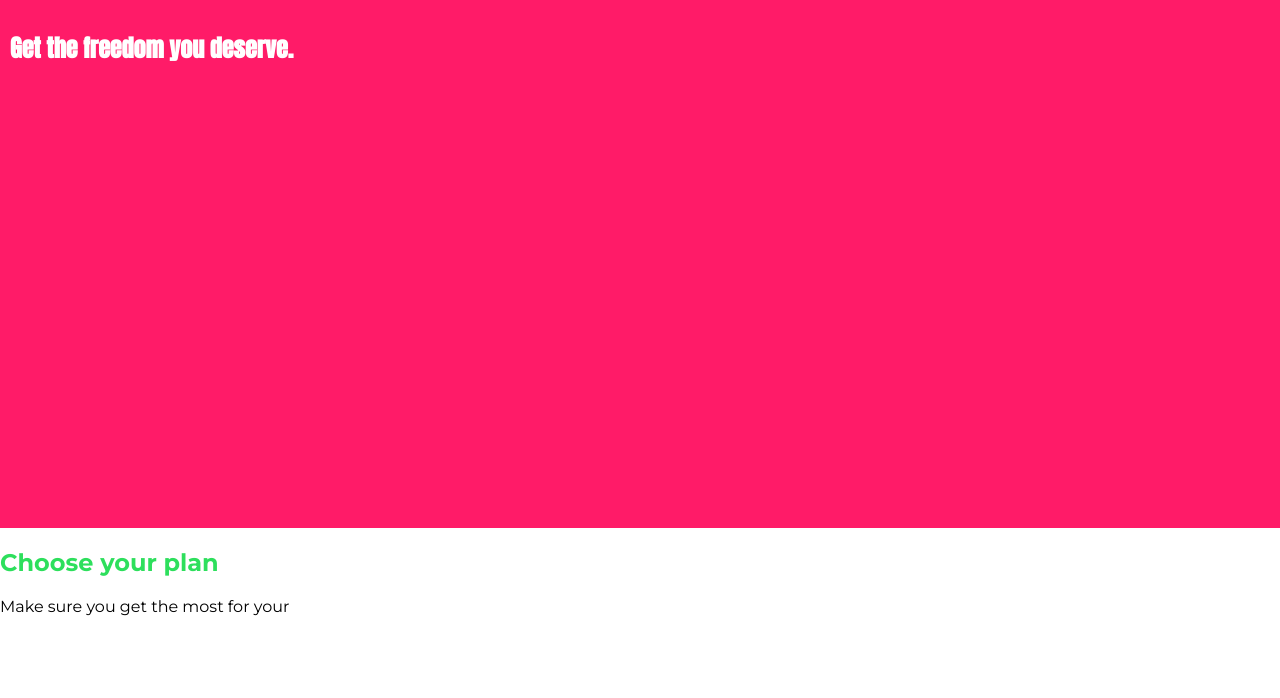
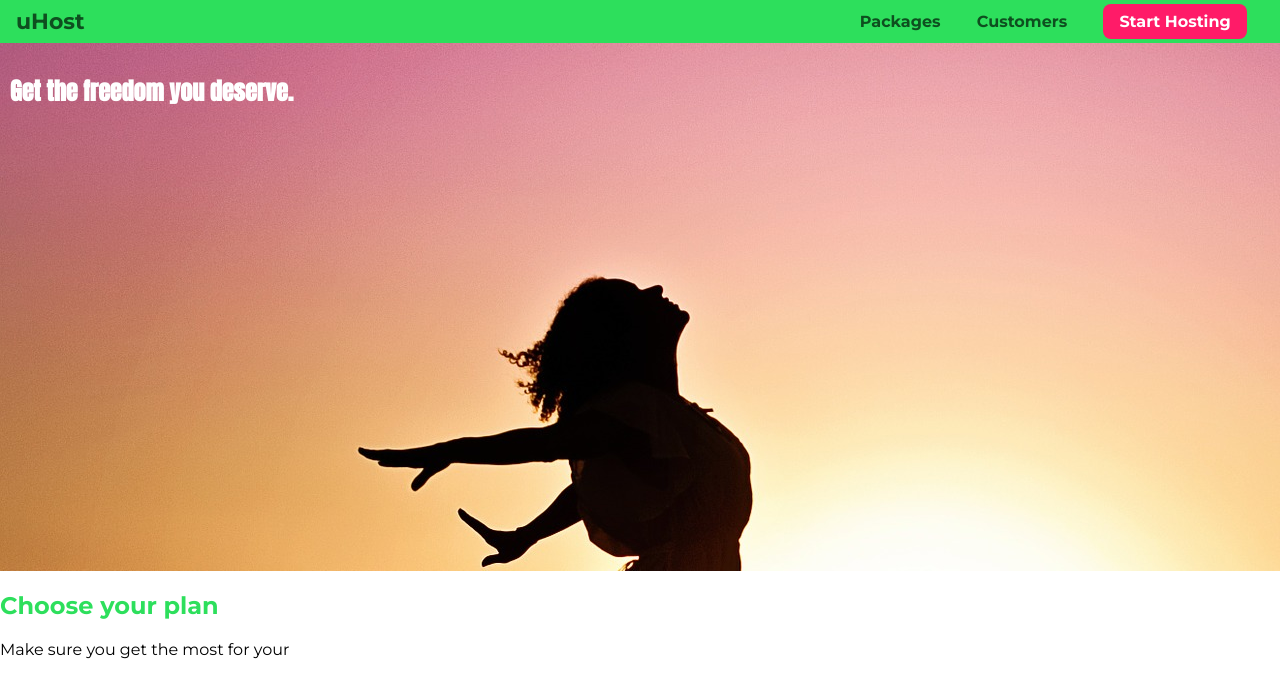
Before and after one commit to ctrlShiftBryan/css-complete-course, a plain HTML site: page index.html in a window 1280 px wide. Drawn offline with Linux system fonts and the light colour scheme.

Commit message:
section 3 complete

```diff
--- /dev/null
+++ b/diving-deeper-06-assignment-problem/main.css
@@ -0,0 +1,22 @@
+html {
+  height: 100%;
+}
+body {
+  height: 100%;
+}
+
+div {
+  padding: 10px 5px 2px 15px;
+  border: 1px solid black;
+  margin: 5px 10px 8px 0px;
+}
+
+ol + div {
+  height: 300px;
+  width: 50%;
+  display: none;
+}
+
+div + div:hover {
+ background-color: tan;
+}
--- a/index.html
+++ b/index.html
@@ -1,16 +1,34 @@
 <!DOCTYPE html>
 <html lang="en">
-
   <head>
-    <meta charset="UTF-8">
-    <meta http-equiv="X-UA-Compatible" content="ie=edge">
+    <meta charset="UTF-8" />
+    <meta http-equiv="X-UA-Compatible" content="ie=edge" />
     <title>uHost</title>
-    <link rel="shortcut icon" href="favicon.png">
-    <link rel="stylesheet" href="main.css">
-    <link href="https://fonts.googleapis.com/css?family=Anton|Montserrat:400,700" rel="stylesheet">
+    <link rel="shortcut icon" href="favicon.png" />
+    <link rel="stylesheet" href="main.css" />
+    <link
+      href="https://fonts.googleapis.com/css?family=Anton|Montserrat:400,700"
+      rel="stylesheet"
+    />
   </head>
 
   <body>
+    <header class="main-header">
+      <div><a class="main-header_brand" href="index.html"> uHost </a></div>
+      <nav class="main-nav">
+        <ul class="main-nav__items">
+          <li class="main-nav__item">
+            <a href="packages/index.html">Packages</a>
+          </li>
+          <li class="main-nav__item">
+            <a href="customers/index.html">Customers</a>
+          </li>
+          <li class="main-nav__item main-nav__item--cta">
+            <a href="start-hosting/index.html">Start Hosting</a>
+          </li>
+        </ul>
+      </nav>
+    </header>
     <main>
       <section id="product-overview">
         <h1>Get the freedom you deserve.</h1>
@@ -19,8 +37,6 @@
         <h1 class="section-title">Choose your plan</h1>
         <p>Make sure you get the most for your</p>
       </section>
-
     </main>
   </body>
-
 </html>
--- a/main.css
+++ b/main.css
@@ -8,7 +8,7 @@ body {
 }
 
 #product-overview {
-  background: #ff1b68;
+  background: url("freedom.jpg");
   width: 100%;
   height: 528px;
   padding: 10px;
@@ -33,5 +33,68 @@ h2 ~ h3 {
 }
 
 main > h2 {
-  color: green;
+  color: #2ddf5c;
 }
+
+.main-header {
+  background: #2ddf5c;
+  width: 100%;
+  padding: 8px 16px;
+}
+
+.main-header > div {
+  display: inline-block;
+  vertical-align: middle;
+}
+
+.main-nav {
+  display: inline-block;
+  text-align: right;
+  width: calc(100% - 74px);
+  vertical-align: middle;
+}
+
+.main-nav__items {
+  margin: 0;
+  padding: 0;
+  list-style: none;
+}
+
+.main-nav__item {
+  display: inline-block;
+  margin: 0 16px;
+}
+
+.main-header_brand {
+  color: #0e4f1f;
+  text-decoration: none;
+  font-weight: bold;
+  font-size: 22px;
+}
+
+.main-nav__item a {
+  text-decoration: none;
+  color: #0e4f1f;
+  font-weight: bold;
+  padding: 3px 0;
+}
+
+.main-nav__item a:hover,
+.main-nav__item a:active {
+  color: #ffffff;
+  border-bottom: 5px solid white;
+}
+
+.main-nav__item--cta a {
+  color: white;
+  background-color: #ff1b68;
+  padding: 8px 16px;
+  border-radius: 8px;
+}
+
+.main-nav__item--cta a:hover,
+.main-nav__item--cta a:hover {
+  color: #ff1b68;
+  background-color: white;
+  border: none;
+}
```
Also changed, not shown: diving-deeper-06-assignment-problem/index.html (added, +25 -0 lines), diving-deeper-02.01-header/index.html (added), diving-deeper-06-assignment-problem/instructions.txt (added), freedom.jpg (added). Lines whose indentation alone changed are shown as unchanged.
